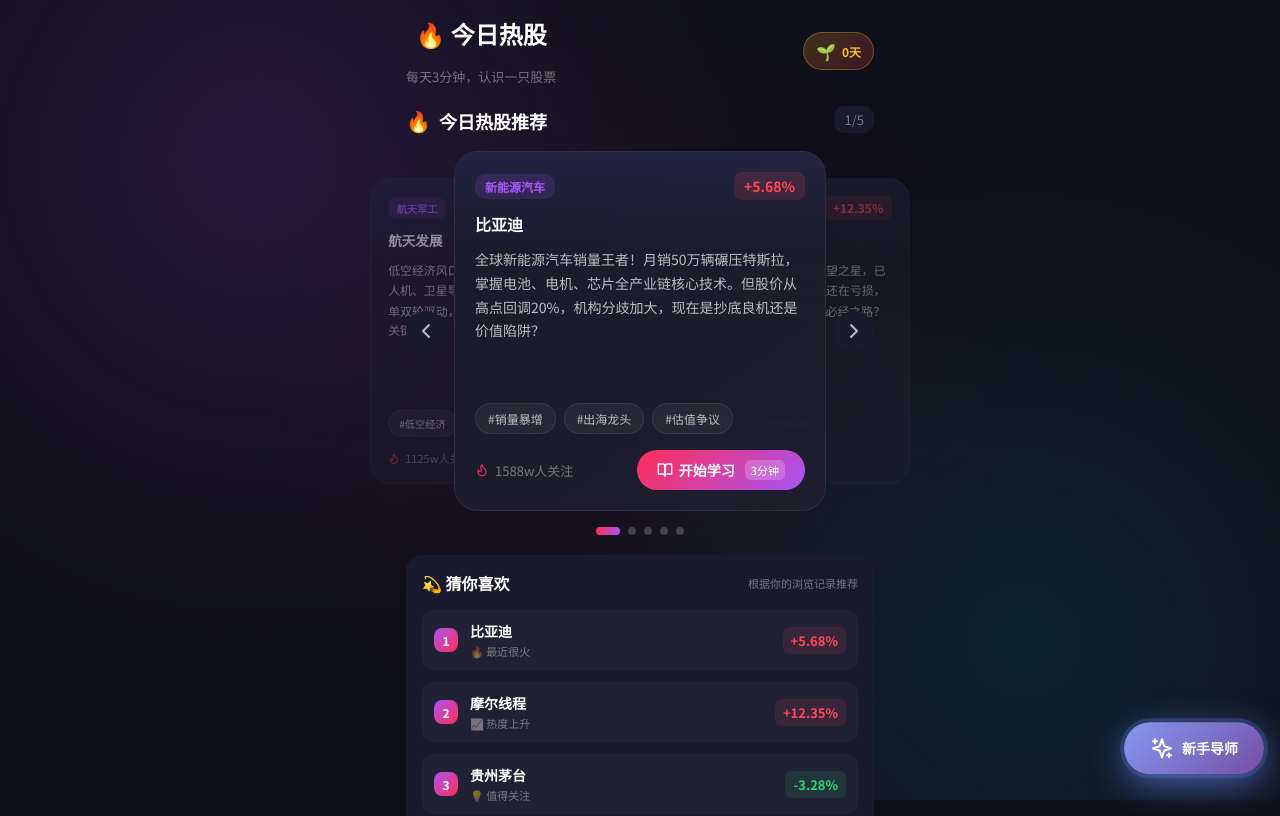
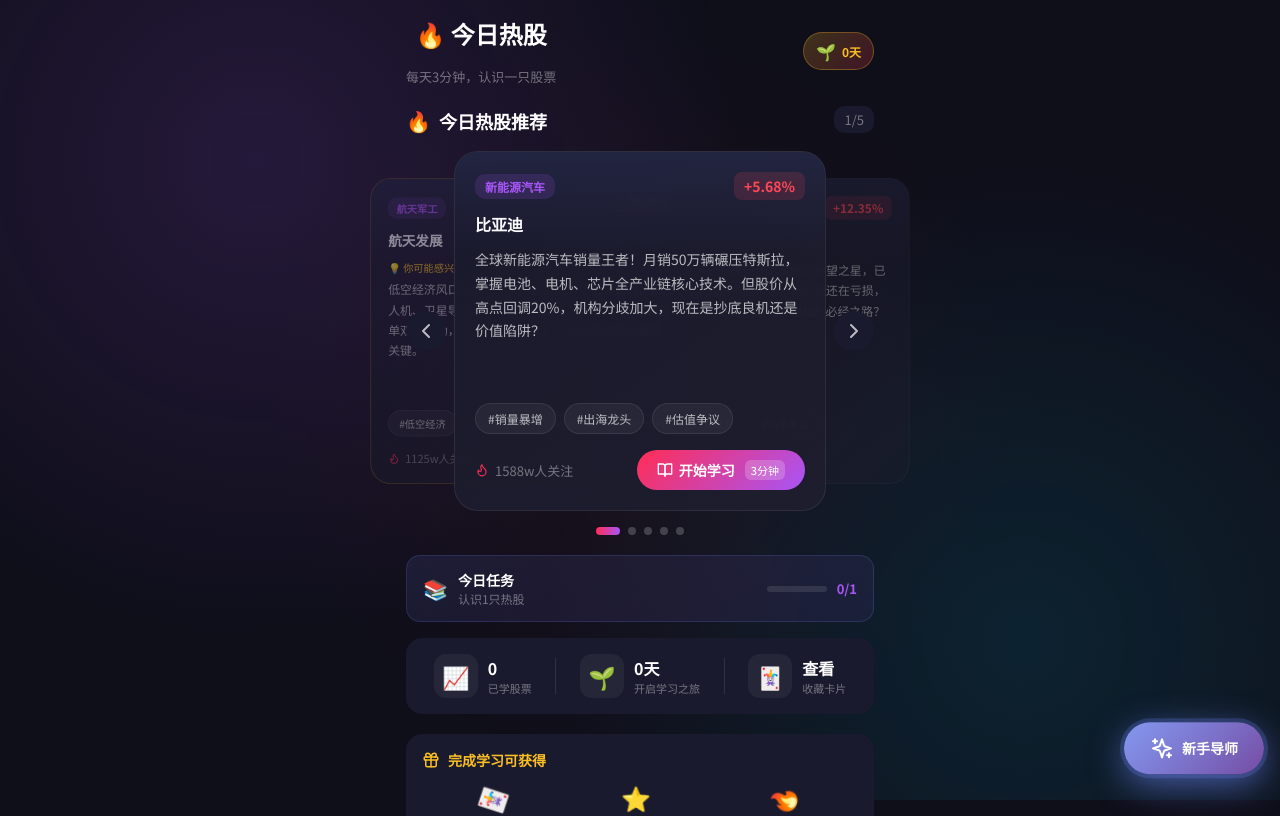
Before and after one commit to hyxsufe-bit/daily-stock, a React (Vite) app in the folder client/: page / in a window 1280 px wide. Shown: the top 816 px of the page. Built offline with nearby package versions, Linux system fonts and the light colour scheme.

Commit message:
feat: add recommend badge to carousel cards

```diff
--- a/client/src/pages/Home.css
+++ b/client/src/pages/Home.css
@@ -315,6 +315,32 @@
   pointer-events: none;
 }
 
+/* 猜你喜欢标记 */
+.recommend-badge {
+  position: absolute;
+  top: 12px;
+  right: 12px;
+  font-size: 11px;
+  font-weight: 600;
+  color: var(--accent-yellow);
+  background: rgba(251, 191, 36, 0.15);
+  padding: 4px 10px;
+  border-radius: 12px;
+  border: 1px solid rgba(251, 191, 36, 0.3);
+  z-index: 2;
+}
+
+.stock-card-3d.recommend .card-inner {
+  border-color: rgba(251, 191, 36, 0.3);
+}
+
+.recommend-reason {
+  font-size: 12px;
+  color: var(--accent-yellow);
+  margin: 0 0 6px;
+  font-weight: 500;
+}
+
 /* 卡片顶部 */
 .card-top {
   display: flex;
@@ -458,102 +484,6 @@
   background: linear-gradient(90deg, var(--accent-pink), var(--accent-purple));
 }
 
-/* 猜你喜欢 */
-.recommend-section {
-  background: var(--bg-card);
-  border-radius: 16px;
-  padding: 16px;
-  margin-bottom: 16px;
-}
-
-.recommend-header {
-  display: flex;
-  justify-content: space-between;
-  align-items: center;
-  margin-bottom: 14px;
-}
-
-.recommend-header h3 {
-  font-size: 16px;
-  font-weight: 700;
-  margin: 0;
-  color: white;
-}
-
-.recommend-hint {
-  font-size: 11px;
-  color: var(--text-muted);
-}
-
-.recommend-list {
-  display: flex;
-  flex-direction: column;
-  gap: 10px;
-}
-
-.recommend-item {
-  display: flex;
-  align-items: center;
-  gap: 12px;
-  padding: 12px;
-  background: rgba(255, 255, 255, 0.03);
-  border-radius: 12px;
-  cursor: pointer;
-  transition: all 0.2s;
-}
-
-.recommend-item:hover {
-  background: rgba(255, 255, 255, 0.06);
-  transform: translateX(4px);
-}
-
-.recommend-rank {
-  width: 24px;
-  height: 24px;
-  display: flex;
-  align-items: center;
-  justify-content: center;
-  background: linear-gradient(135deg, var(--accent-purple), var(--accent-pink));
-  border-radius: 8px;
-  font-size: 12px;
-  font-weight: 700;
-  color: white;
-}
-
-.recommend-info {
-  flex: 1;
-  display: flex;
-  flex-direction: column;
-  gap: 2px;
-}
-
-.recommend-name {
-  font-size: 14px;
-  font-weight: 600;
-  color: white;
-}
-
-.recommend-reason {
-  font-size: 11px;
-  color: var(--text-muted);
-}
-
-.recommend-change {
-  font-size: 13px;
-  font-weight: 600;
-  padding: 4px 8px;
-  border-radius: 6px;
-}
-
-.recommend-change.up {
-  color: var(--bull);
-  background: rgba(255, 71, 87, 0.1);
-}
-
-.recommend-change.down {
-  color: var(--bear);
-  background: rgba(46, 213, 115, 0.1);
-}
 
 /* 学习奖励预览 */
 .reward-preview {
--- a/client/src/pages/Home.tsx
+++ b/client/src/pages/Home.tsx
@@ -14,6 +14,8 @@
   heatTags: string[];
   aiSummary: string;
   industry?: string;
+  isRecommend?: boolean;
+  recommendReason?: string;
 }
 
 interface DailyProgress {
@@ -34,7 +36,19 @@
   const [showReward, setShowReward] = useState(false);
 
   useEffect(() => {
-    setStocks(stocksData as Stock[]);
+    // 给最后1-2只股票添加"猜你喜欢"标记
+    const allStocks = stocksData as Stock[];
+    const stocksWithRecommend = allStocks.map((stock, index) => {
+      if (index >= allStocks.length - 2) {
+        return {
+          ...stock,
+          isRecommend: true,
+          recommendReason: index === allStocks.length - 2 ? '📈 热度上升' : '💡 你可能感兴趣'
+        };
+      }
+      return stock;
+    });
+    setStocks(stocksWithRecommend);
     setLoading(false);
     loadProgress();
   }, []);
@@ -148,10 +162,17 @@
               return (
                 <div
                   key={stock.code}
-                  className={`stock-card-3d ${position}`}
+                  className={`stock-card-3d ${position} ${stock.isRecommend ? 'recommend' : ''}`}
                   onClick={() => position === 'active' && navigate(`/stock/${stock.code}`)}
                 >
                   <div className="card-inner">
+                    {/* 猜你喜欢标记 */}
+                    {stock.isRecommend && (
+                      <div className="recommend-badge">
+                        💫 猜你喜欢
+                      </div>
+                    )}
+
                     {/* 卡片顶部标签 */}
                     <div className="card-top">
                       <span className="industry-tag">{stock.industry || '热门'}</span>
@@ -163,7 +184,10 @@
                     {/* 股票名称 */}
                     <h3 className="stock-name">{stock.name}</h3>
 
-                    {/* AI简介 */}
+                    {/* 推荐理由或AI简介 */}
+                    {stock.isRecommend && stock.recommendReason && (
+                      <p className="recommend-reason">{stock.recommendReason}</p>
+                    )}
                     <p className="stock-summary">{stock.aiSummary}</p>
 
                     {/* 热门话题标签 */}
@@ -206,34 +230,6 @@
               className={`carousel-dot ${index === currentIndex ? 'active' : ''}`}
               onClick={() => setCurrentIndex(index)}
             />
-          ))}
-        </div>
-      </div>
-
-      {/* 猜你喜欢 */}
-      <div className="recommend-section">
-        <div className="recommend-header">
-          <h3>💫 猜你喜欢</h3>
-          <span className="recommend-hint">根据你的浏览记录推荐</span>
-        </div>
-        <div className="recommend-list">
-          {stocks.slice(0, 3).map((stock, index) => (
-            <div
-              key={stock.code}
-              className="recommend-item"
-              onClick={() => navigate(`/stock/${stock.code}`)}
-            >
-              <div className="recommend-rank">{index + 1}</div>
-              <div className="recommend-info">
-                <span className="recommend-name">{stock.name}</span>
-                <span className="recommend-reason">
-                  {index === 0 ? '🔥 最近很火' : index === 1 ? '📈 热度上升' : '💡 值得关注'}
-                </span>
-              </div>
-              <div className={`recommend-change ${stock.changePercent >= 0 ? 'up' : 'down'}`}>
-                {stock.changePercent >= 0 ? '+' : ''}{stock.changePercent.toFixed(2)}%
-              </div>
-            </div>
           ))}
         </div>
       </div>
```
Also changed, not shown: 1 other file (tests, documents, lock files or other folders).
